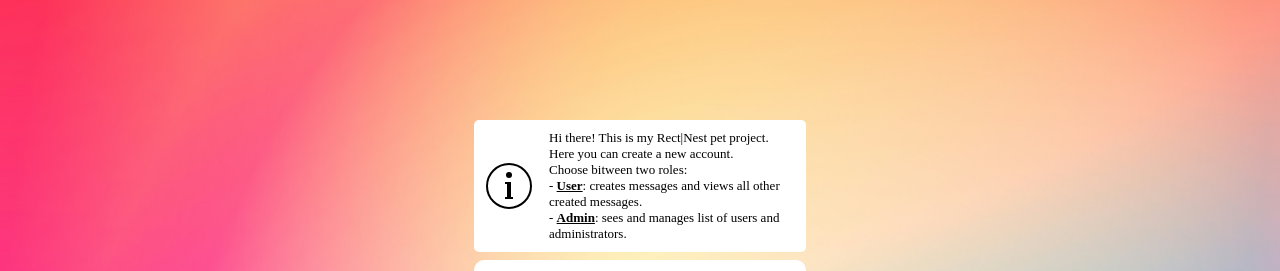
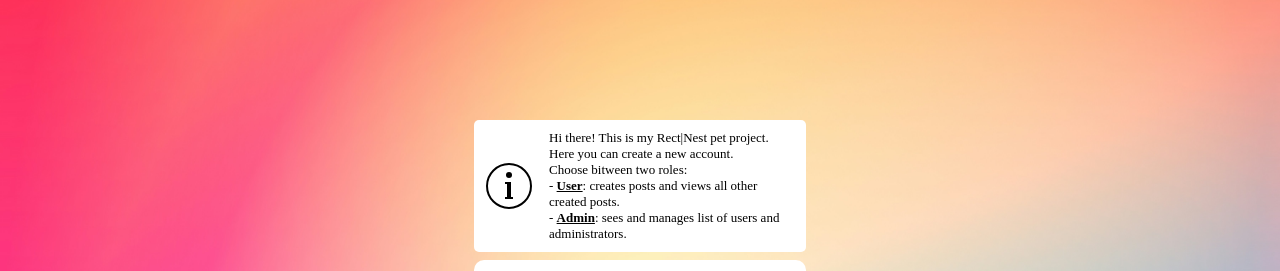
Before and after one commit to demos-prog/nest-client, a React (Vite) app: page / in a window 1280 px wide. Shown: the top 271 px of the page. Built offline with nearby package versions, Linux system fonts and the light colour scheme; a web font is replaced by a local one.

Commit message:
fix text

```diff
--- a/src/components/Auth/Auth.tsx
+++ b/src/components/Auth/Auth.tsx
@@ -70,7 +70,7 @@ const Auth: React.FC = () => {
                 Here you can create a new account.
               </p>
               <p>Choose bitween two roles:</p>
-              <p>- <b><u>User</u></b>: creates messages and views all other created messages.</p>
+              <p>- <b><u>User</u></b>: creates posts and views all other created posts.</p>
               <p>- <b><u>Admin</u></b>: sees and manages list of users and administrators.</p>
             </div>
           </div>
--- a/src/constants.ts
+++ b/src/constants.ts
@@ -1,7 +1,7 @@
-export const API_URL = 'https://nest-task-4qc7.onrender.com';
-export const CLIENT_URL = 'https://nest-client-orpin.vercel.app';
-// export const API_URL = 'http://localhost:3000';
-// export const CLIENT_URL = 'http://localhost:5173';
+// export const API_URL = 'https://nest-task-4qc7.onrender.com';
+// export const CLIENT_URL = 'https://nest-client-orpin.vercel.app';
+export const API_URL = 'http://localhost:3000';
+export const CLIENT_URL = 'http://localhost:5173';
 
 export interface User {
   email: string,
```
